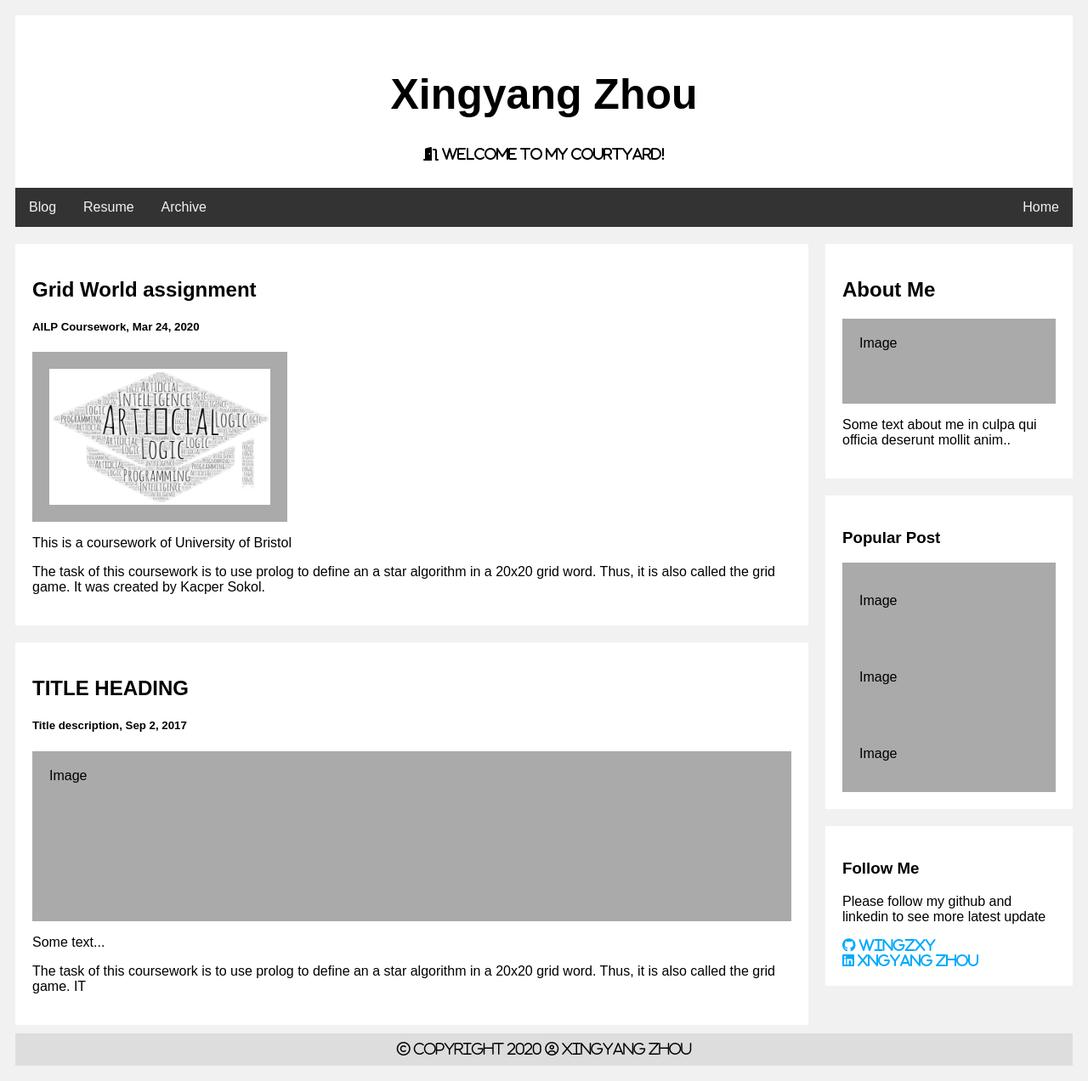
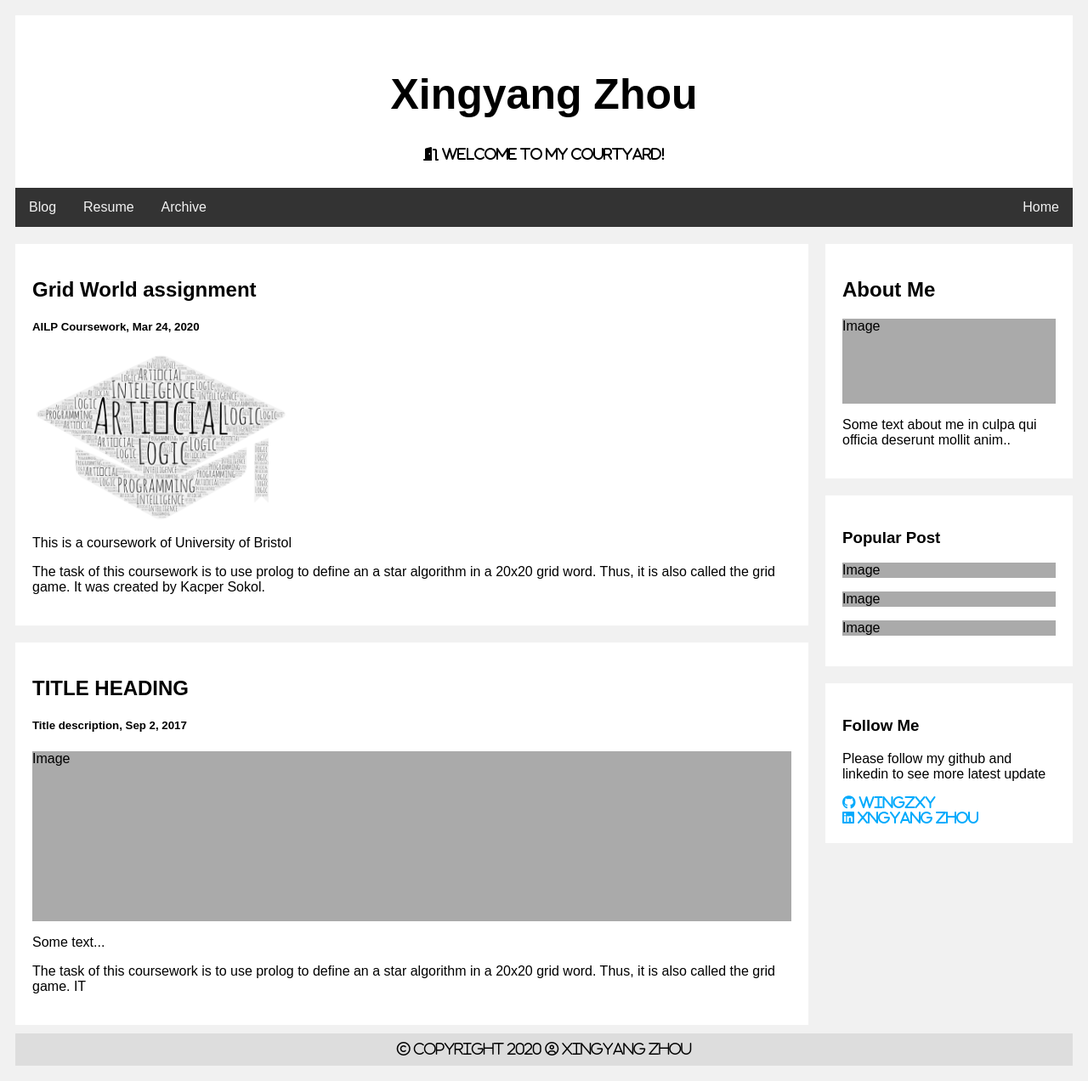
Before and after one commit to Wingzxy/Wingzxy.github.io, a Jekyll site: the page built from index.html, in a window 1280 px wide. Shown: the whole page at 85% size. Built offline with Jekyll 4.4.1, drawn with Linux system fonts in a browser that asks for light colours; nearby versions of some CDN libraries.

Commit message:
change fakeimg padding to none

```diff
--- a/css/design1.css
+++ b/css/design1.css
@@ -70,7 +70,7 @@ body {
 .fakeimg {
   background-color: #aaa;
   width: 100%;
-  padding: 20px;
+  padding: none;
 }
 
 /* Add a card effect for articles */
```
